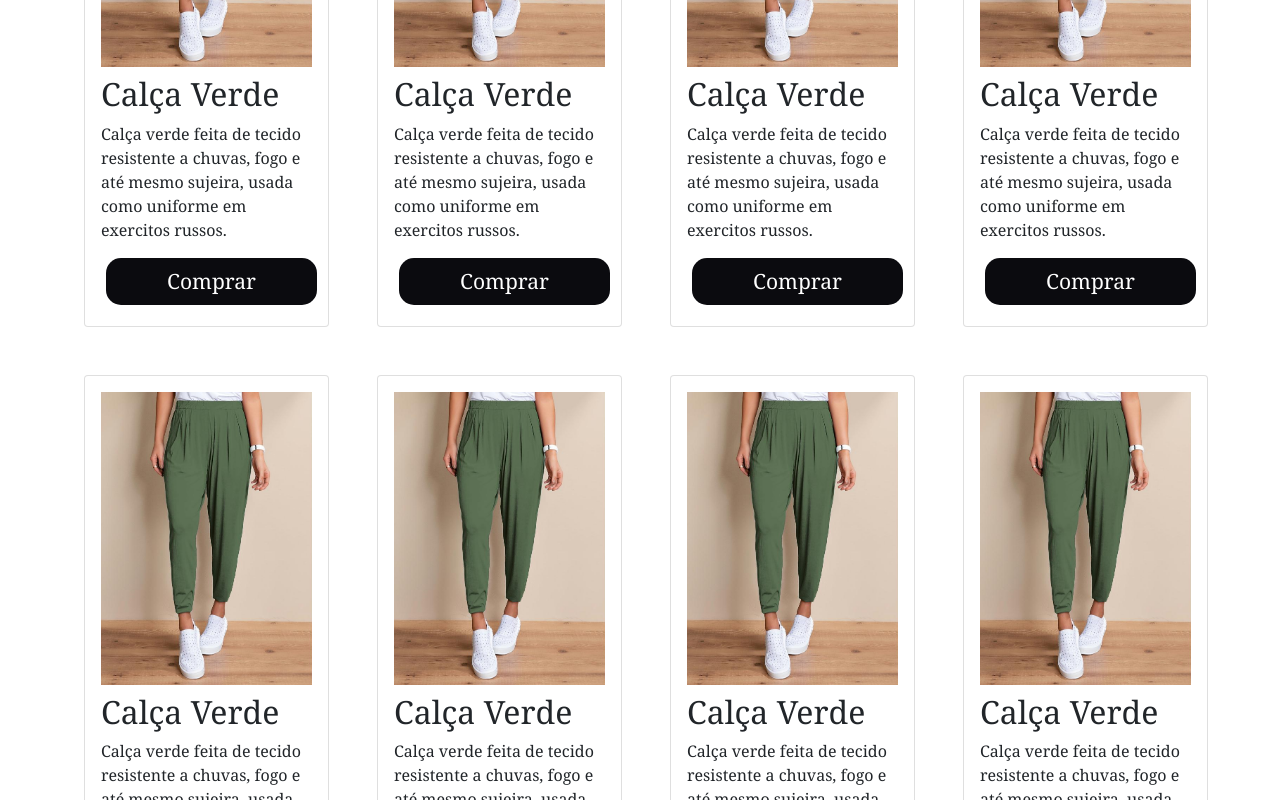
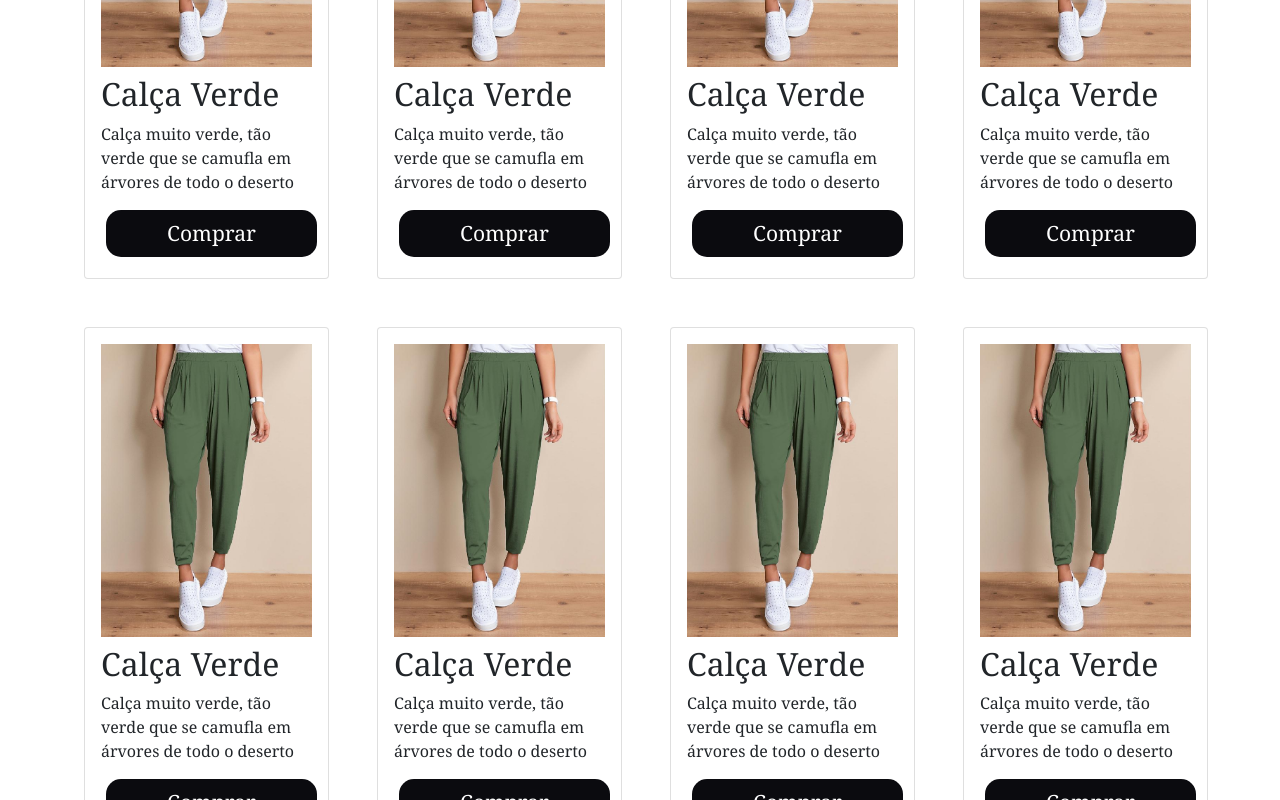
Before and after one commit to dsm-cefet-rj/ti-2022-1-grupo_7, a React (Create React App) app: page / in a window 1280 px wide. Shown: the part 360-1160 px from the top of the page. Built offline with nearby package versions, Linux system fonts and the light colour scheme.

Commit message:
ajuste box

```diff
--- a/src/App.js
+++ b/src/App.js
@@ -1,4 +1,5 @@
 import './App.css';
+import React,{useState} from 'react'
 import { BrowserRouter as Router, Routes, Route, Link } from 'react-router-dom';
 import Home from './pages/HomePag'
 import Anunciar from './pages/AnunciarPag'
@@ -9,14 +10,74 @@ import ProdutoPag from './pages/ProdutoPag';
 
 
 function App() {
+
+    const[produto, setProduto] = useState(
+      [{
+        nomeProduto:'Calça Verde',
+        descProduto:'Calça muito verde, tão verde que se camufla em árvores de todo o deserto',
+        tamanho:'P',
+        categoria:'Calça',
+        preco:'249.99'
+      },
+      {
+        nomeProduto:'Calça Verde',
+        descProduto:'Calça muito verde, tão verde que se camufla em árvores de todo o deserto',
+        tamanho:'P',
+        categoria:'Calça',
+        preco:'249.99'
+      },
+      {
+        nomeProduto:'Calça Verde',
+        descProduto:'Calça muito verde, tão verde que se camufla em árvores de todo o deserto',
+        tamanho:'P',
+        categoria:'Calça',
+        preco:'249.99'
+      },
+      {
+        nomeProduto:'Calça Verde',
+        descProduto:'Calça muito verde, tão verde que se camufla em árvores de todo o deserto',
+        tamanho:'P',
+        categoria:'Calça',
+        preco:'249.99'
+      },
+      {
+        nomeProduto:'Calça Verde',
+        descProduto:'Calça muito verde, tão verde que se camufla em árvores de todo o deserto',
+        tamanho:'P',
+        categoria:'Calça',
+        preco:'249.99'
+      },
+      {
+        nomeProduto:'Calça Verde',
+        descProduto:'Calça muito verde, tão verde que se camufla em árvores de todo o deserto',
+        tamanho:'P',
+        categoria:'Calça',
+        preco:'249.99'
+      },
+      {
+        nomeProduto:'Calça Verde',
+        descProduto:'Calça muito verde, tão verde que se camufla em árvores de todo o deserto',
+        tamanho:'P',
+        categoria:'Calça',
+        preco:'249.99'
+      },
+      {
+        nomeProduto:'Calça Verde',
+        descProduto:'Calça muito verde, tão verde que se camufla em árvores de todo o deserto',
+        tamanho:'P',
+        categoria:'Calça',
+        preco:'249.99'
+      }]
+    );
+
   return (
     <Router>
       <Header/>
       <Routes>
-        <Route path="/" element={<Home/>}/>
+        <Route path="/" element={<Home produto={produto} setProduto={setProduto}/>}/>
         <Route path="/Perfil" element={<Perfil/>}/>
-        <Route path="/Anunciar" element={<Anunciar/>}/>
-        <Route path="/ProdutoPag" element={<ProdutoPag/>}/>
+        <Route path="/Anunciar" element={<Anunciar setProduto={setProduto} produto={produto}/>} />
+        <Route path="/ProdutoPag" element={<ProdutoPag/>} />
       </Routes>
       <Footer/>
     </Router>
--- a/src/components/Anunciar/Criar.js
+++ b/src/components/Anunciar/Criar.js
@@ -1,30 +1,28 @@
 import './Criar.css'
-import React,{useState} from 'react';
+import React, {useState} from 'react';
 
 export default function Criar(props){
-const [projeto,setProjeto] = useState({});
+
+    const [produto, setProduto] = useState();
 
     function handleImputChange(e){
-        setProjeto({...projeto,[e.target.name]: e.target.value});
+        setProduto({...produto,[e.target.name]: e.target.value});
     }
 
     function handleSubmit(e){
         e.preventDefault();
-       props.setProjeos(props.projetos.concat(projeto));
+        props.setProduto(props.produto.concat(produto));
     }
-
 
     return (
         <>
-
             <div id="Vender">
                 <h1 className='Titulo'>Produtos</h1>
-                <form id="form_produto" className="Add_form">
-                    <label>Nome do produto:</label>
+                <form id="form_produto" className="Add_form" onSubmit={handleSubmit}>
+                    <label>Nome do props.produto:</label>
                     <input
                         type="text"
                         onChange={handleImputChange}
-                        value={projeto.nome}
                         name="nomeProduto"
                         className="form-control"
                         placeholder="Nome"
@@ -33,8 +31,7 @@ const [projeto,setProjeto] = useState({});
                     <input
                         type="text"
                         onChange={handleImputChange}
-                        value={projeto.descricao}
-                        name="descricao"
+                        name="descProduto"
                         className="form-control"
                         placeholder="Descrição do Produto"
                         />
@@ -42,8 +39,7 @@ const [projeto,setProjeto] = useState({});
                     <input
                         type="number"
                         onChange={handleImputChange}
-                        value={projeto.qtdProduto}
-                        name="qtdProduto"
+                        name="quantidade"
                         className="form-control"
                         placeholder="Defina a quantidade de peças"
                     />
@@ -53,23 +49,29 @@ const [projeto,setProjeto] = useState({});
                     <input
                         type="text"
                         onChange={handleImputChange}
-                        value={projeto.valor}
-                        name="ValorProduto"
+                        name="preco"
                         className="form-control"
-                        placeholder="Preço do produto"
+                        placeholder="Preço do props.produto"
                     />
 
 
                   <label>Categoria:</label>
-                        <select onChange={handleImputChange}>
-                            <option value="P">Calça</option>
-                            <option value="M">Camisa</option>
-                            <option value="G">Jaqueta e Casacos</option>
-                            <option value="GG">Tênis</option>
+                        <select
+                        onChange={handleImputChange}
+                        name="categoria"
+                        >
+                            <option value="Calça">Calça</option>
+                            <option value="Camisa">Camisa</option>
+                            <option value="Jaqueta e Casacos">Jaqueta e Casacos</option>
+                            <option value="Tenis">Tênis</option>
                         </select>
 
                         <label>Tamanho:</label>
-                        <select onChange={handleImputChange}>
+                        <select
+                        onChange={handleImputChange}
+                        // onChange={(e) => props.setProduto(e.target.value)}
+                        name="tamanho"
+                        >
                             <option value="PP">PP</option>
                             <option value="P">P</option>
                             <option value="M">M</option>
@@ -78,8 +80,7 @@ const [projeto,setProjeto] = useState({});
                         </select>
 
                 <br></br>
-                    <input type="submit" value="Anunciar"  />
-
+                    <input type="submit" value="Anunciar"/>
 
                 </form>
             </div>
--- a/src/components/Box/Box.js
+++ b/src/components/Box/Box.js
@@ -1,15 +1,15 @@
 import './Box.css'
 import { BrowserRouter as Router, Routes, Route, Link } from 'react-router-dom';
 
-function Box({foto, nomeProduto, descProduto}){
+function Box(props){
 
     return(
                     <div className="col-12 col-sm-12 col-md-6 col-lg-4 col-xl-3">
                         <div className="card borda ">
                             <div className="card-body ">
-                                <img className="w-100 " src={foto} alt="Roupa"/>
-                                <h2 className="mt-2 ">{nomeProduto}</h2>
-                                <p>{descProduto}</p>
+                                <img className="w-100 " src="CalcaVerde.jpg" alt="Roupa"/>
+                                <h2 className="mt-2 ">{props.produto.nomeProduto}</h2>
+                                <p>{props.produto.descProduto}</p>
                                 <Link className="botao" to="/ProdutoPag">Comprar</Link>
                             </div>
                         </div>
--- a/src/components/catalogo/Catalogo.js
+++ b/src/components/catalogo/Catalogo.js
@@ -1,43 +1,12 @@
 import Box from "../Box/Box"
 import './catalogo.css'
 
-function Catalogo(){
+function Catalogo({produto}){
     return(
         <div>
             <div class="conteiner ">
                 <div class="row g-5 p-5 " id="estrutura">
-                    <Box
-                        foto = {"CalcaVerde.jpg"}
-                        nomeProduto={"Calça Verde" }
-                        descProduto={"Calça verde feita de tecido resistente a chuvas, fogo e até mesmo sujeira, usada como uniforme em exercitos russos."}/>
-                    <Box
-                        foto = {"CalcaVerde.jpg"}
-                        nomeProduto={"Calça Verde" }
-                        descProduto={"Calça verde feita de tecido resistente a chuvas, fogo e até mesmo sujeira, usada como uniforme em exercitos russos."}/>
-                    <Box
-                        foto = {"CalcaVerde.jpg"}
-                        nomeProduto={"Calça Verde" }
-                        descProduto={"Calça verde feita de tecido resistente a chuvas, fogo e até mesmo sujeira, usada como uniforme em exercitos russos."}/>
-                    <Box
-                        foto = {"CalcaVerde.jpg"}
-                        nomeProduto={"Calça Verde" }
-                        descProduto={"Calça verde feita de tecido resistente a chuvas, fogo e até mesmo sujeira, usada como uniforme em exercitos russos."}/>
-                    <Box
-                        foto = {"CalcaVerde.jpg"}
-                        nomeProduto={"Calça Verde" }
-                        descProduto={"Calça verde feita de tecido resistente a chuvas, fogo e até mesmo sujeira, usada como uniforme em exercitos russos."}/>
-                    <Box
-                        foto = {"CalcaVerde.jpg"}
-                        nomeProduto={"Calça Verde" }
-                        descProduto={"Calça verde feita de tecido resistente a chuvas, fogo e até mesmo sujeira, usada como uniforme em exercitos russos."}/>
-                    <Box
-                        foto = {"CalcaVerde.jpg"}
-                        nomeProduto={"Calça Verde" }
-                        descProduto={"Calça verde feita de tecido resistente a chuvas, fogo e até mesmo sujeira, usada como uniforme em exercitos russos."}/>
-                    <Box
-                        foto = {"CalcaVerde.jpg"}
-                        nomeProduto={"Calça Verde" }
-                        descProduto={"Calça verde feita de tecido resistente a chuvas, fogo e até mesmo sujeira, usada como uniforme em exercitos russos."}/>
+                    {produto.map((struct) => <Box produto={struct}/>)}
                 </div>
             </div>
         </div>
--- a/src/pages/AnunciarPag.js
+++ b/src/pages/AnunciarPag.js
@@ -1,15 +1,15 @@
 
 import Criar from '../components/Anunciar/Criar';
-import React, { useState } from "react";
+import React from "react";
 
 
-function Anunciar(){
+function Anunciar({setProduto, produto}){
         return(
   <>
 
 
 
-        <Criar handleImputChange/>
+      <Criar handleImputChange setProduto={setProduto} produto={produto}/>
   </>
 
   )
--- a/src/pages/HomePag.js
+++ b/src/pages/HomePag.js
@@ -1,10 +1,11 @@
 import Catalogo from "../components/catalogo/Catalogo"
 
-function Home(){
+function Home({produto}){
 
     return(
         <div>
-           <Catalogo/>
+           <Catalogo
+            produto={produto}/>
         </div>
     )
 }
```
Also changed, not shown: src/pages/ProdutoPag.js (+7 -7 lines). Lines whose indentation alone changed are shown as unchanged.
